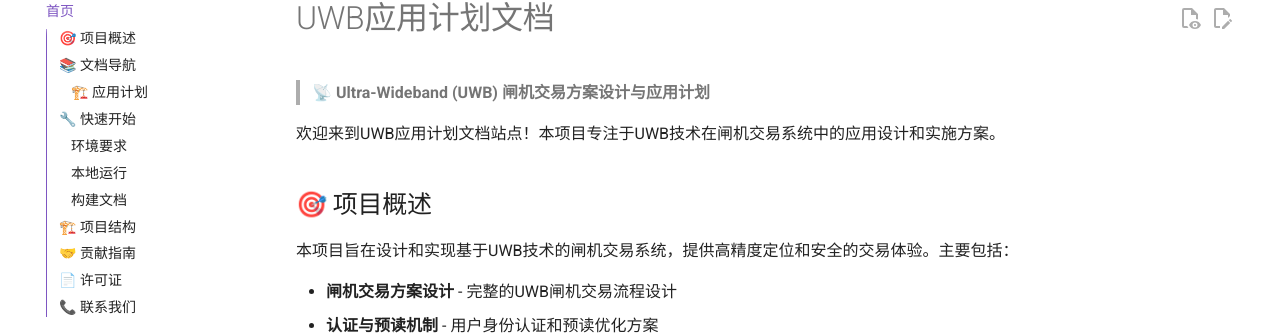
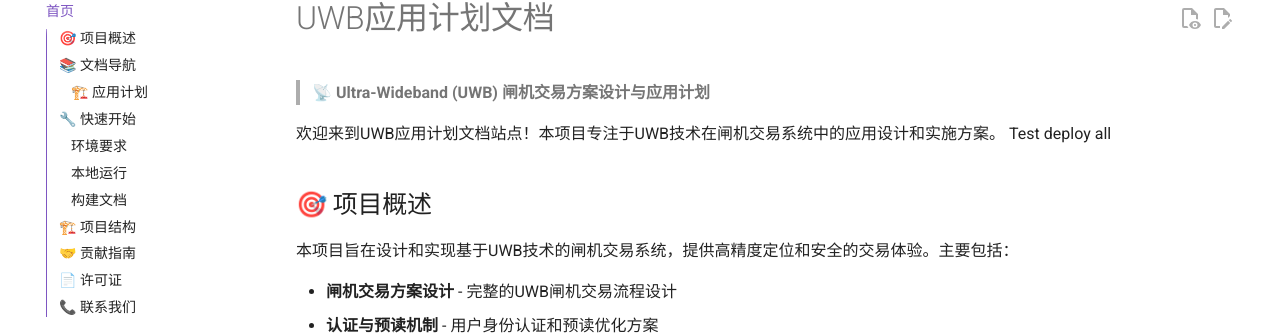
Before and after one commit to ximing766/UWB_Application_Plan, an MkDocs documentation site: the page built from docs/index.md, in a window 1280 px wide and 900 px high. Shown: the part 148-483 px from the top of the window. Built offline with MkDocs 1.6.1 and Material for MkDocs 9.7.7, drawn with Linux system fonts in a browser that asks for light colours; comment, search, counter and statistics services are not loaded; the version menu is left out.

Commit message:
test deploy all - 2025-06-03 18:37:07

```diff
--- a/docs/index.md
+++ b/docs/index.md
@@ -3,6 +3,7 @@
 > 📡 **Ultra-Wideband (UWB) 闸机交易方案设计与应用计划**
 
 欢迎来到UWB应用计划文档站点！本项目专注于UWB技术在闸机交易系统中的应用设计和实施方案。
+Test deploy all
 
 ## 🎯 项目概述
 
```
